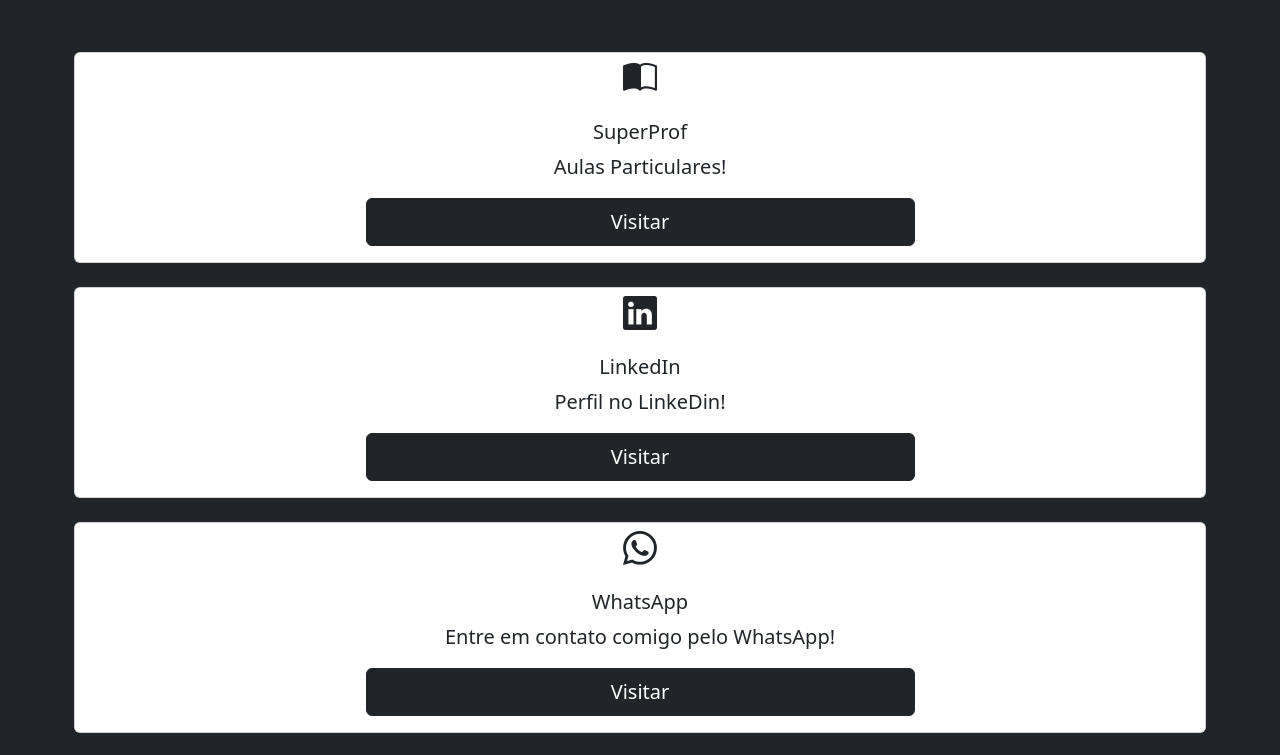
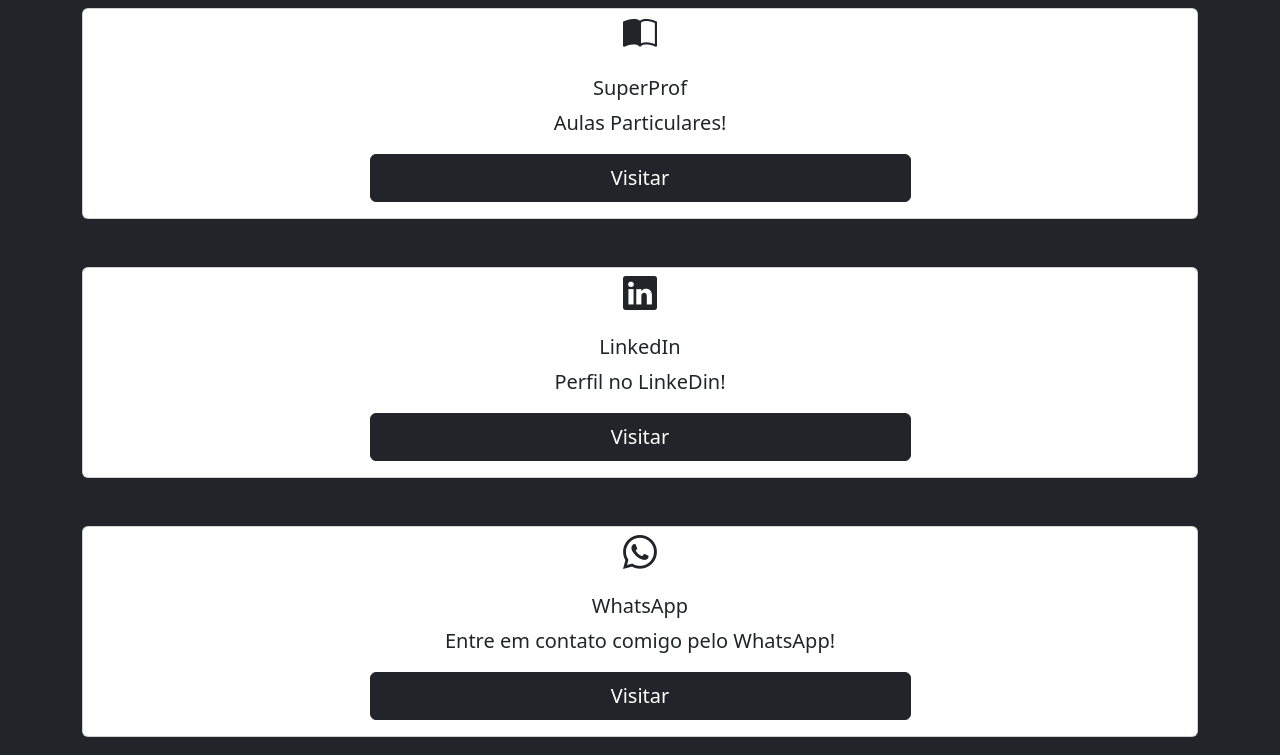
Before and after one commit to betim009/betim009.github.io, a React (Create React App) app: page / in a window 1280 px wide. Shown: the top 755 px of the page. Built offline with nearby package versions, Linux system fonts and the light colour scheme.

Commit message:
corrigindo padding

```diff
--- a/src/components/Cards/index.jsx
+++ b/src/components/Cards/index.jsx
@@ -39,10 +39,10 @@
     ];
 
     return (
-        <div className='container p-1 mb-5'>
-            <Row xs={1} md={1} className="g-4">
+        <div className='container'>
+            <Row xs={1} md={1} sm={1} className='gap-4'>
                 {cardContents.map((content, idx) => (
-                    <Col key={idx}>
+                    <Col className='mb-3 mt-2' key={idx}>
                         <Card className="card-css text-center">
                             <i class={`${content.icon}`} style={{fontSize: '34px'}} />
                             <Card.Body>
--- a/src/pages/Home.jsx
+++ b/src/pages/Home.jsx
@@ -4,12 +4,10 @@
 
 function Home() {
     return (
-        <div>
-            <div className='bg-dark p-5 '>
-                <CardComponent />
-            </div>
-            <Footer />
-        </div>
+        <main className='bg-dark'>
+            <CardComponent />
+            {/* <Footer /> */}
+        </main>
     )
 };
 
```
